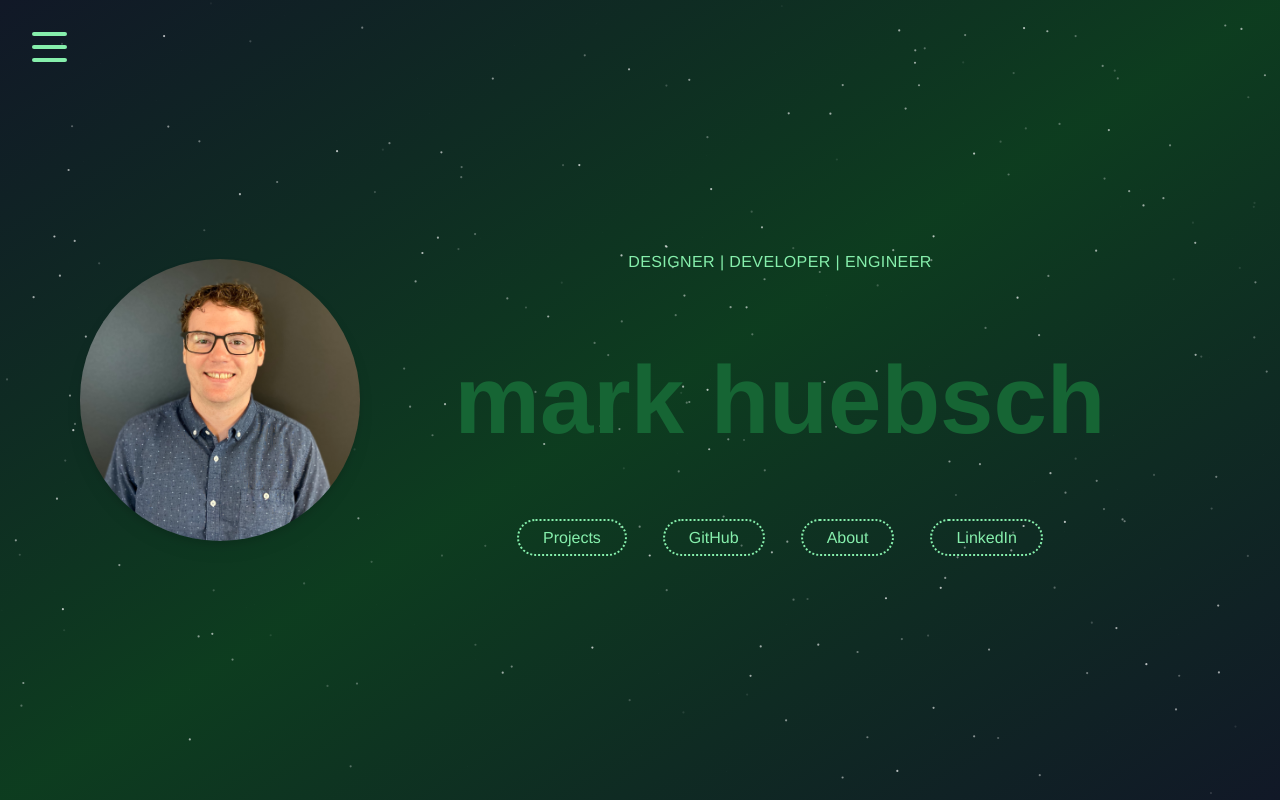
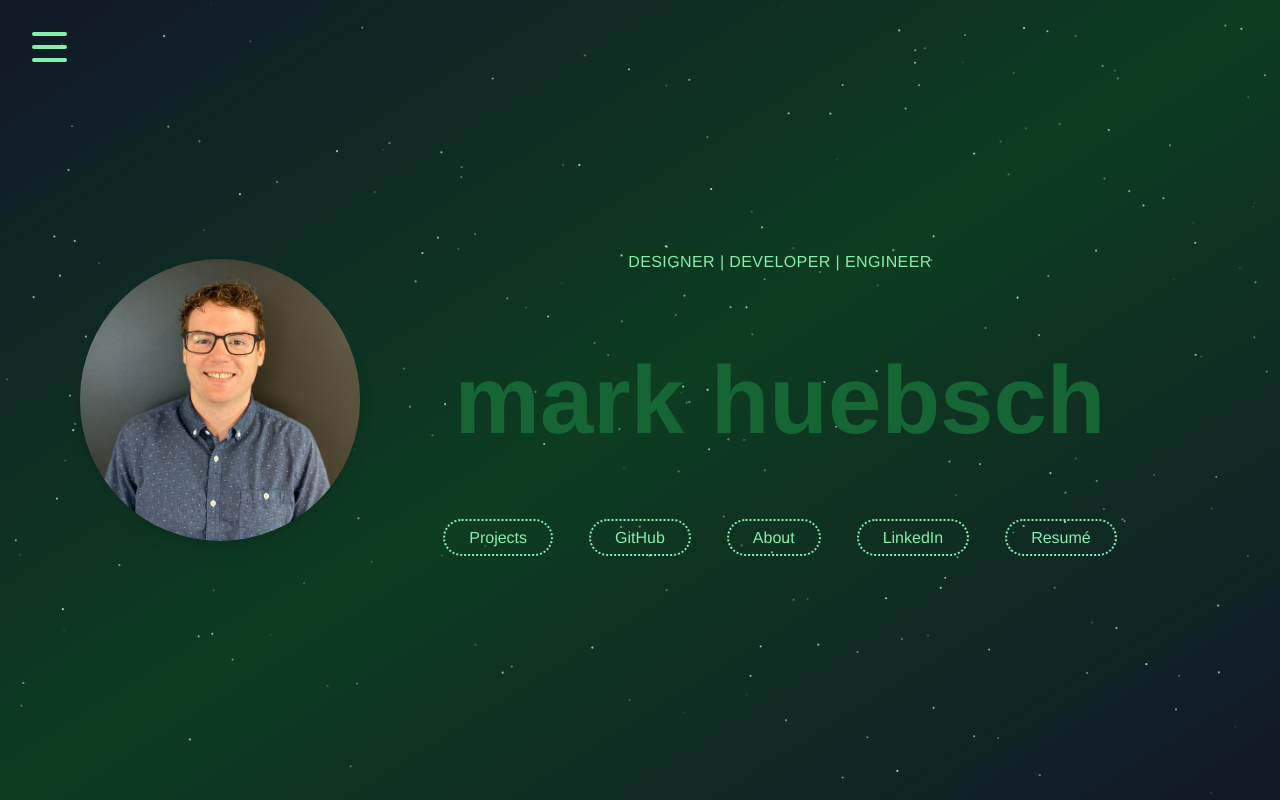
Before and after one commit to mhuebsch/myDevWebsite, a Next.js app: page / in a window 1280 px wide. Built offline with nearby package versions, Linux system fonts and the light colour scheme.

Commit message:
add resume link, setup constant string for links on homepage

```diff
--- a/app/page.js
+++ b/app/page.js
@@ -1,5 +1,7 @@
 import React from 'react';
 import Link from 'next/link';
+
+const linkClassName = "duration-500 text-green-300 hover:text-sky-400";
 
 function Header({ title }) {
   return (
@@ -32,7 +34,7 @@ export default function HomePage() {
             <li>
               <Link
                 href="/projects"
-                className="duration-500 text-green-300 hover:text-sky-400"
+                className={linkClassName}
               >
                 Projects
               </Link>
@@ -41,7 +43,7 @@ export default function HomePage() {
               <Link
                 href="https://github.com/mhuebsch"
                 target="_blank"
-                className="duration-500 text-green-300 hover:text-sky-400"
+                className={linkClassName}
               >
                 GitHub
               </Link>
@@ -49,7 +51,7 @@ export default function HomePage() {
             <li>
               <Link
                 href="/about"
-                className="duration-500 text-green-300 hover:text-sky-400"
+                className={linkClassName}
               >
                 About
               </Link>
@@ -58,9 +60,18 @@ export default function HomePage() {
               <Link
                 href="https://www.linkedin.com/in/markhuebsch/"
                 target="_blank"
-                className="duration-500 text-green-300 hover:text-sky-400"
+                className={linkClassName}
               >
                 LinkedIn
+              </Link>
+            </li>
+            <li>
+              <Link
+                href="/mark-huebsch-resume.pdf"
+                target="_blank"
+                className={linkClassName}
+              >
+                Resumé
               </Link>
             </li>
           </ul>
```
Also changed, not shown: 1 other file (tests, documents, lock files or other folders).
